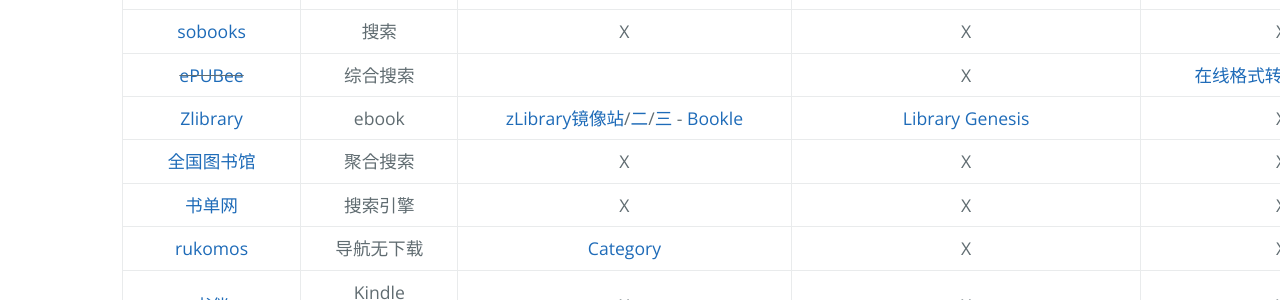
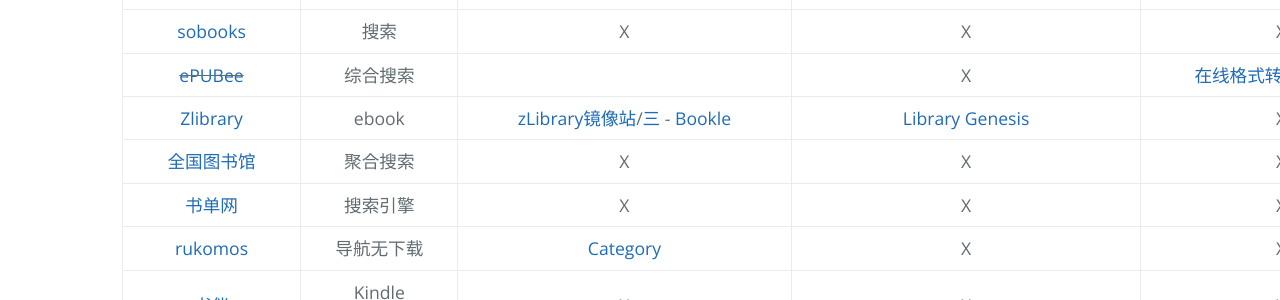
Before and after one commit to AmbroseRen/test, a Jekyll site: the page built from Library/BookSearch.md, in a window 1280 px wide and 900 px high, scrolled down 667 px. Shown: the part 154-454 px from the top of the window. Built offline with Jekyll 4.4.1, drawn with Linux system fonts in a browser that asks for light colours; our own code applies the rules of GitHub Pages for plain Markdown files; the repository's description, which GitHub fills in, is left out.

Commit message:
Update BookSearch.md

```diff
--- a/Library/BookSearch.md
+++ b/Library/BookSearch.md
@@ -24,7 +24,7 @@
 | [星际图书](http://test.xxce.top:7743/) | 搜索引擎 | X | X | [关于](http://test.xxce.top:7743/about) |
 | [sobooks](https://sobooks.cc/) | 搜索 | X | X | X |
 | ~~[ePUBee](http://cn.epubee.com/books/?action=addbooks)~~ | 综合搜索 |  | X | [在线格式转换](https://www.aconvert.com/cn/ebook/epub-to-mobi/) - [转换二](http://cn.epubee.com/) |
-| [Zlibrary](https://b-ok.global/) | ebook | [zLibrary镜像站](https://1lib.limited/)/[二](http://libgen.rs/)/[三](https://zh.u1lib.org/) - [Bookle](http://x5v.net/) | [Library Genesis](http://libgen.rs/#nbwzcom) | X |
+| [Zlibrary](https://b-ok.global/) | ebook | [zLibrary镜像站](https://1lib.limited/)/[三](https://zh.u1lib.org/) - [Bookle](http://x5v.net/) | [Library Genesis](http://libgen.rs/) | X |
 | [全国图书馆](http://www.ucdrs.superlib.net/) | 聚合搜索 | X | X | X |
 | [书单网](https://www.shudan.vip/) | 搜索引擎 | X | X | X |
 | [rukomos](http://cn-library.rukomos.ru/) | 导航无下载 | [Category](http://cn-library.rukomos.ru/list_categories.html) | X | X |
```
